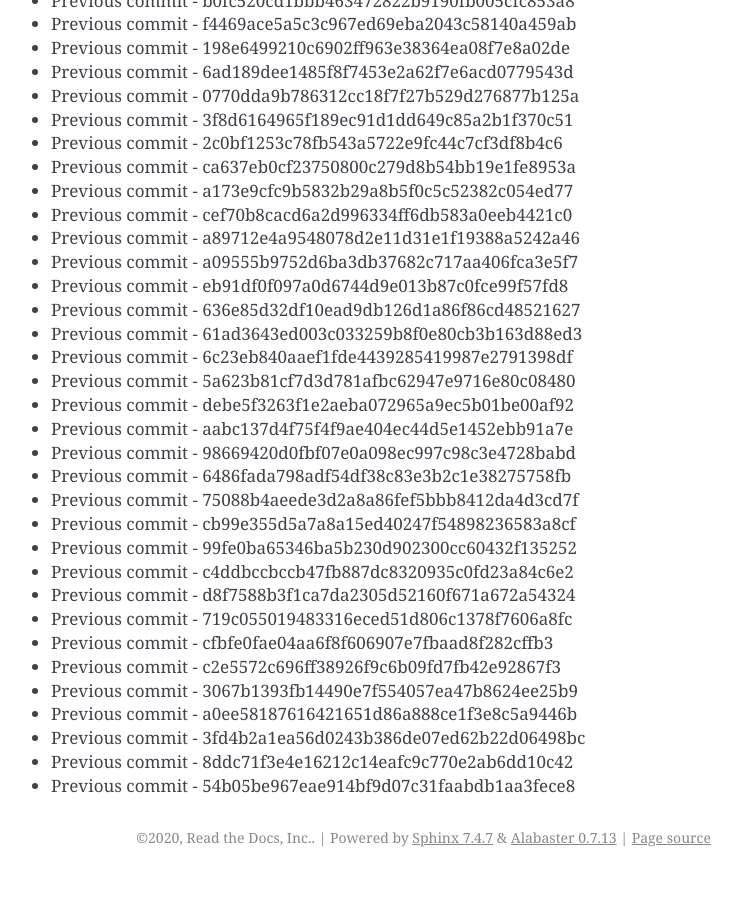
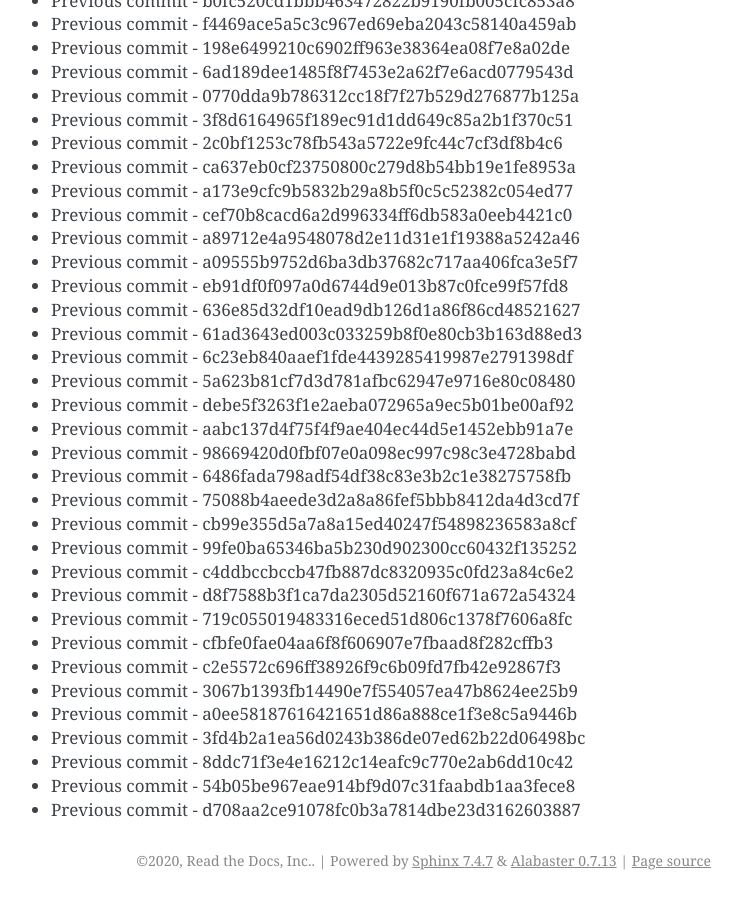
Before and after one commit to readthedocs/rtd-git-stresstest, a Sphinx documentation site: the page built from docs/updates.rst, in a window 1280 px wide and 900 px high, scrolled down 90631 px. Shown: the whole window, without its empty margins (399-1141 px from the left). Built offline with Sphinx 7.4.7, drawn with Linux system fonts in a browser that asks for light colours; before the commit the page ends 91508 px from its top, so only the background shows below that.

Commit message:
Generating commit from previous: d708aa2ce91078fc0b3a7814dbe23d3162603887

```diff
--- a/docs/updates.rst
+++ b/docs/updates.rst
@@ -3840,3 +3840,4 @@ It can be tested for any performance characteristics.
 * Previous commit - 3fd4b2a1ea56d0243b386de07ed62b22d06498bc
 * Previous commit - 8ddc71f3e4e16212c14eafc9c770e2ab6dd10c42
 * Previous commit - 54b05be967eae914bf9d07c31faabdb1aa3fece8
+* Previous commit - d708aa2ce91078fc0b3a7814dbe23d3162603887
```
